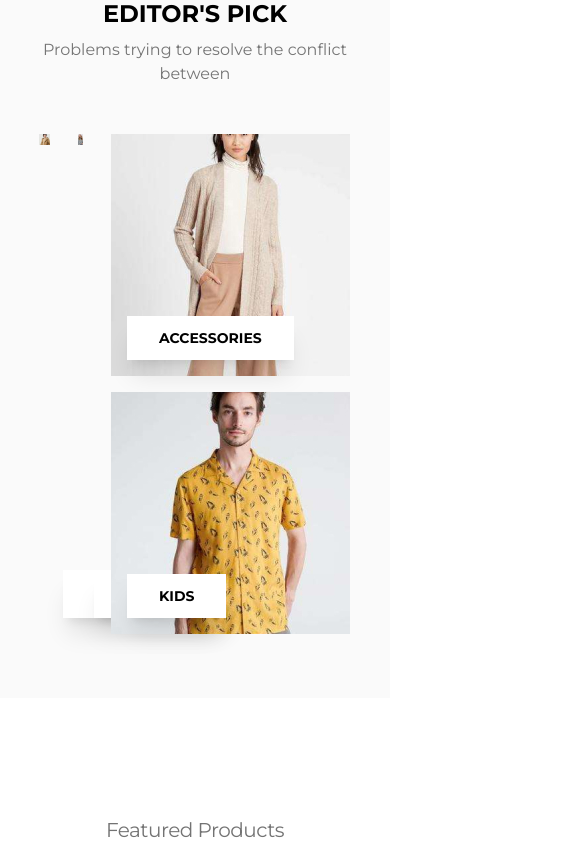
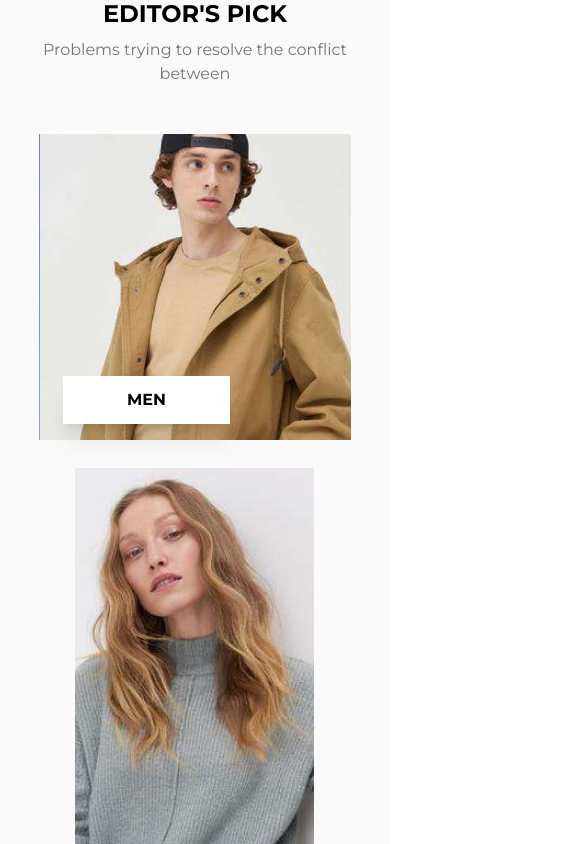
Before and after one commit to irema00/e-commerce-react-vite, a React (Vite) app in the folder e-commerce/: page / in a window 390 px wide. Shown: the part 1260-2104 px from the top of the page, 585 px wide, since content can reach past the window. Built offline with nearby package versions, Linux system fonts and the light colour scheme.

Commit message:
edits sizing

```diff
--- a/e-commerce/src/layouts/homepage/ContainerFluid.jsx
+++ b/e-commerce/src/layouts/homepage/ContainerFluid.jsx
@@ -10,7 +10,7 @@ export default function ContainerFluid() {
       <img
         src={containerFluid.imageUrl}
         alt="Happy Couple Image"
-        className=" object-cover  max-w-[550px] "
+        className=" object-cover  m-max-w-[550px] "
       />
 
       <div className="flex flex-col justify-center gap-6 max-w-[450px]  ">
--- a/e-commerce/src/layouts/homepage/EditorsPick.jsx
+++ b/e-commerce/src/layouts/homepage/EditorsPick.jsx
@@ -15,19 +15,19 @@ function EditorsPick() {
         </p>
       </div>
 
-      <div className="flex flex-row justify-center items-center  font-montserrat sm:flex-wrap md:flex-wrap gap-7 ">
-        <div className="relative w-[510px] h-[500px]">
+      <div className="flex flex-row justify-center items-center  font-montserrat flex-wrap  gap-7 ">
+        <div className="relative max-w-[510px] max-h-[500px]">
           <img
             src={editorsPick.categories[0].imageUrl}
             alt="Men"
-            className="object-cover object-center"
+            className="object-cover"
           />
           <button className="absolute bottom-0 mb-4 ml-6 px-16 py-3 font-bold tracking-normal bg-white text-black shadow-xl   hover:opacity-75 ">
             {editorsPick.categories[0].buttonText}
           </button>
         </div>
 
-        <div className="relative  w-[240px] h-[500px] ">
+        <div className="relative w-[240px] h-[500px] ">
           <img
             src={editorsPick.categories[1].imageUrl}
             alt="Women"
```
